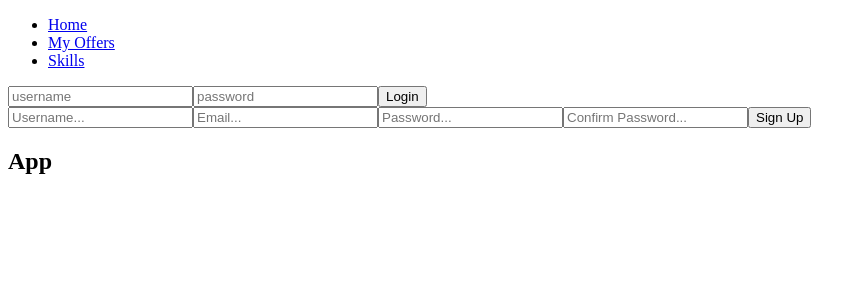
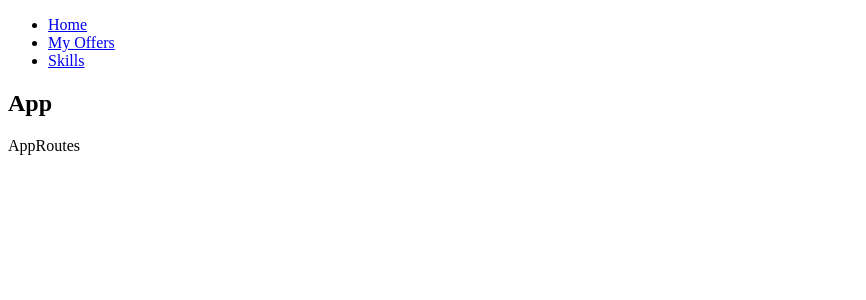
Before and after one commit to Lo977/skill-bridge-api, a React (Create React App) app in the folder client/: page /skills in a window 1280 px wide. Shown: the top 300 px of the page, without its empty margins (0-866 px from the left). Built offline with nearby package versions, Linux system fonts and the light colour scheme; no server answers.

Commit message:
create AppRoutes.js for routes

```diff
--- a/client/src/App.js
+++ b/client/src/App.js
@@ -1,7 +1,8 @@
 import React, { useEffect, useState } from "react";
 import Navbar from "./components/Navbar";
-import Login from "./pages/Login";
-import Signup from "./pages/Signup";
+// import Login from "./pages/Login";
+// import Signup from "./pages/Signup";
+import AppRoutes from "./AppRoutes";
 
 function App() {
   const [user, setUser] = useState(null);
@@ -16,9 +17,10 @@ function App() {
   return (
     <>
       <Navbar onLogout={setUser} user={user} />
-      <Login onLogin={setUser} />
-      <Signup onLogin={setUser} />
+      {/* <Login onLogin={setUser} />
+      <Signup onLogin={setUser} /> */}
       <h2>App</h2>
+      <AppRoutes user={user} onLogin={setUser} />
     </>
   );
 }
--- /dev/null
+++ b/client/src/AppRoutes.js
@@ -0,0 +1,9 @@
+import React from "react";
+import Login from "./pages/Login";
+import Signup from "./pages/Signup";
+
+function AppRoutes() {
+  return <div>AppRoutes</div>;
+}
+
+export default AppRoutes;
```
